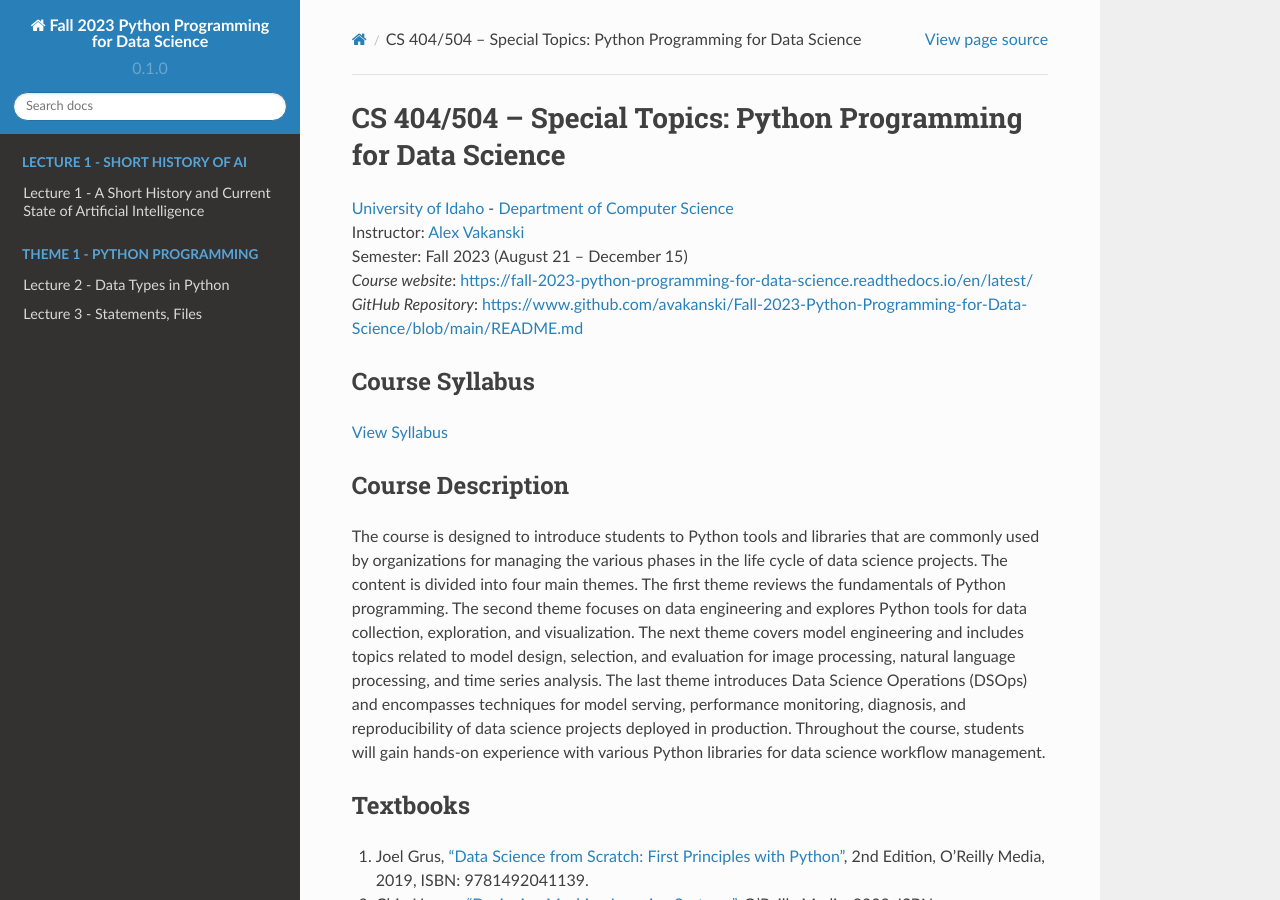
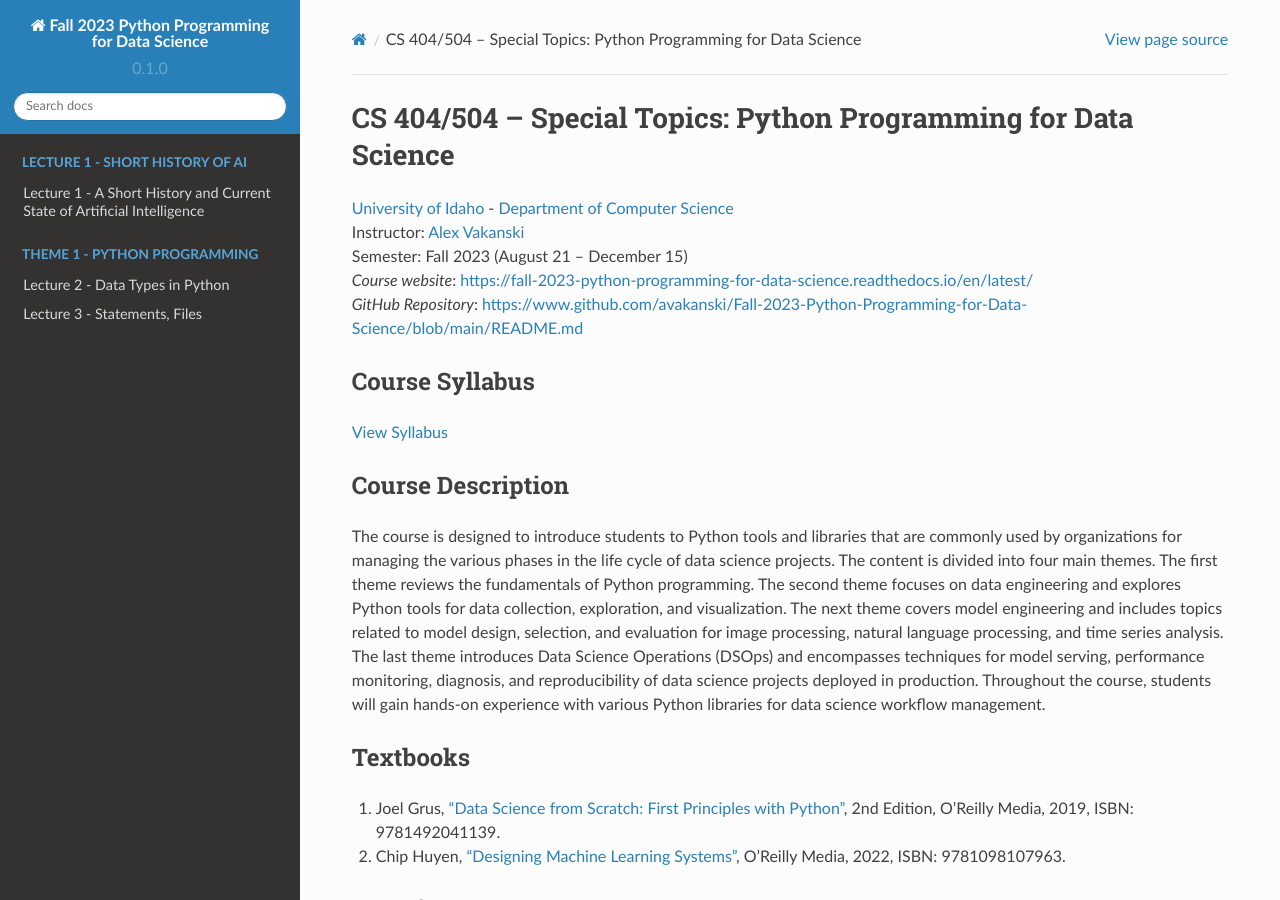
Before and after one commit to avakanski/Fall-2023-Python-Programming-for-Data-Science, a Sphinx documentation site: the page built from docs/index.rst, in a window 1280 px wide and 900 px high. Built offline with Sphinx 7.4.7 and the Read the Docs theme 2.0.0, drawn with Linux system fonts in a browser that asks for light colours.

Commit message:
Update layout.html

```diff
--- a/docs/_templates/layout.html
+++ b/docs/_templates/layout.html
@@ -1,4 +1,4 @@
 {% extends "!layout.html" %}
 {% block extrahead %}
-    <link href="{{ pathto("_static/style.css", True) }}" rel="stylesheet" type="text/css">
+    <link href="{{ pathto("_static/css/style.css", True) }}" rel="stylesheet" type="text/css">
 {% endblock %}
```
